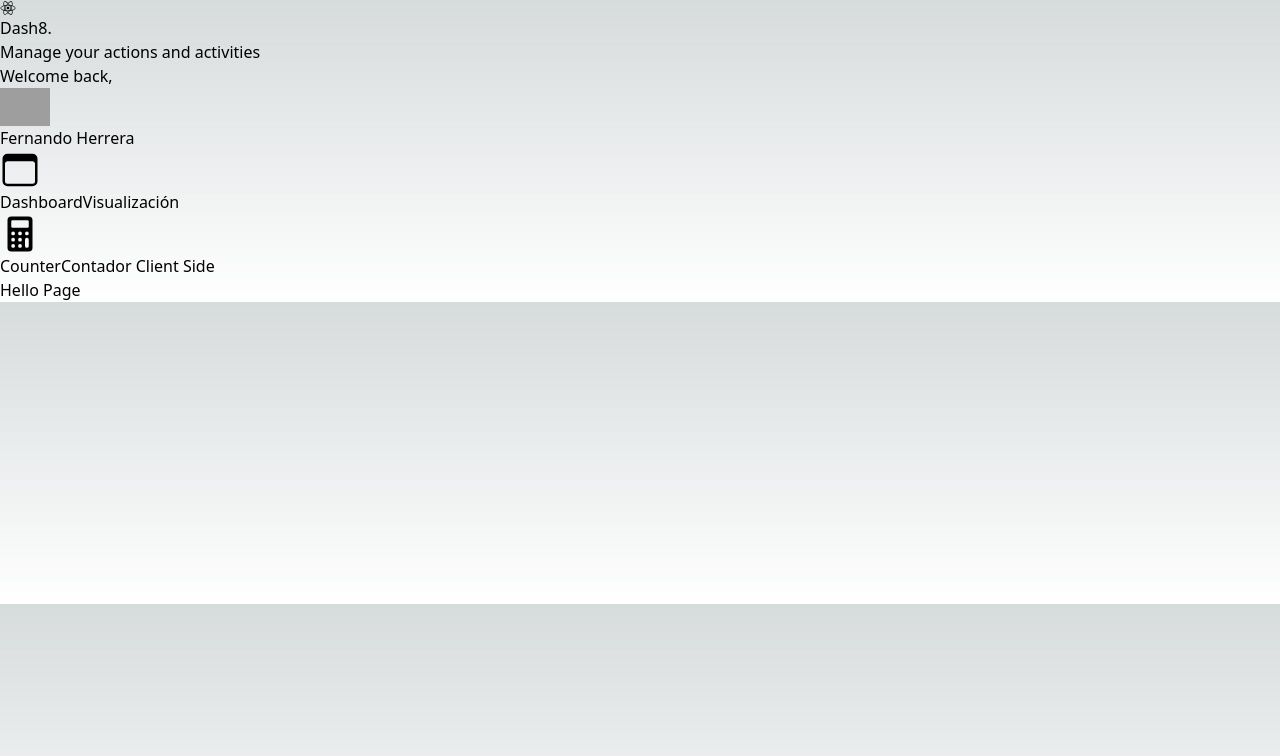
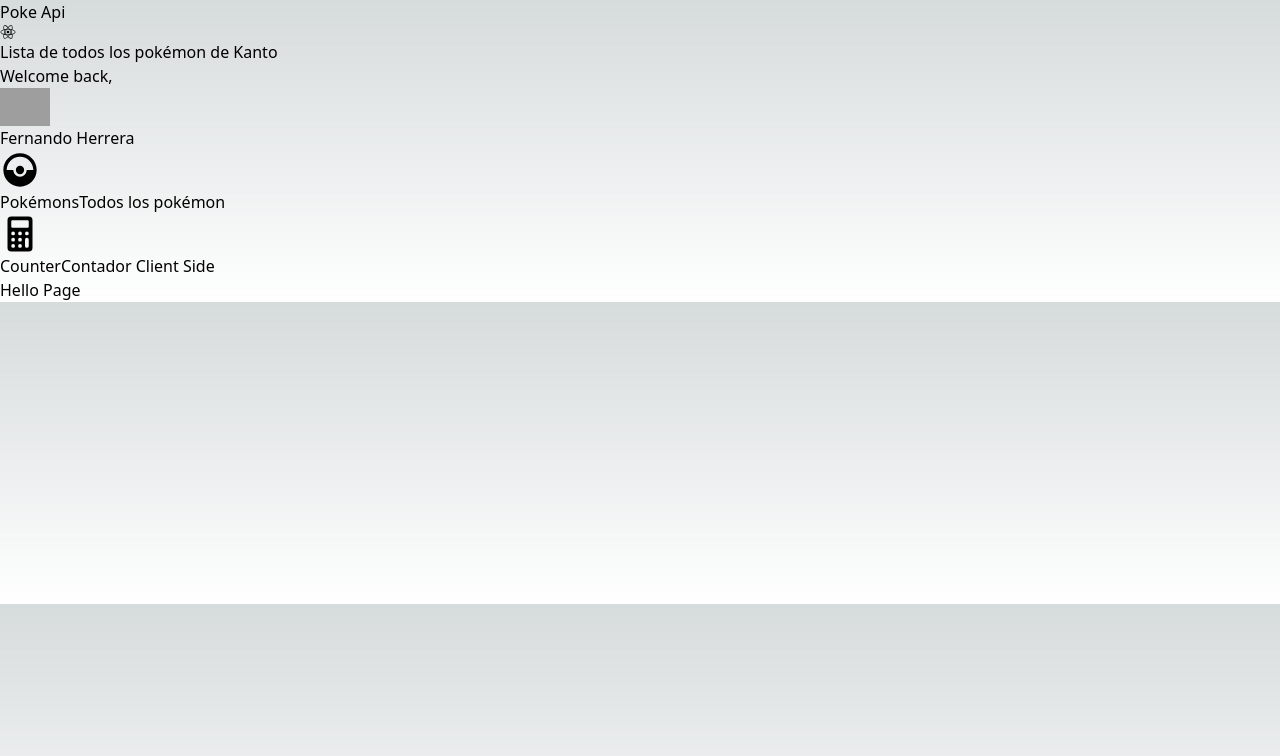
Before and after one commit to Lucano17/poke-api, a Next.js app: page /dashboard/counter in a window 1280 px wide. Shown: the top 756 px of the page. Built offline with nearby package versions, Linux system fonts and the light colour scheme; grey boxes are pictures that could not be loaded.

Commit message:
getPokemons fetching api

```diff
--- a/src/app/dashboard/counter/page.tsx
+++ b/src/app/dashboard/counter/page.tsx
@@ -1,3 +1,9 @@
+import { Metadata } from "next";
+
+export const metadata: Metadata = {
+    title: "Counter Page",
+    description: "Un Simple contador",
+}
 
 export default function NamePage() {
   return (
--- a/src/app/page.tsx
+++ b/src/app/page.tsx
@@ -2,7 +2,7 @@ import Image from "next/image";
 import { redirect } from "next/navigation";
 
 export default function Home() {
-  redirect("/dashboard/counter")
+  redirect("/dashboard/main")
   return (
     <div className="grid grid-rows-[20px_1fr_20px] items-center justify-items-center min-h-screen p-8 pb-20 gap-16 sm:p-20 font-[family-name:var(--font-geist-sans)]">
 
--- a/src/components/SideBar.tsx
+++ b/src/components/SideBar.tsx
@@ -1,47 +1,50 @@
-import Image from 'next/image';
-import { IoBrowsersOutline, IoCalculator, IoLogoReact } from 'react-icons/io5';
-import { SidebarMenuItem } from './SideBarMenuItem';
-
+import Image from "next/image";
+import { IoBrowsersOutline, IoCalculator, IoLogoReact } from "react-icons/io5";
+import { MdCatchingPokemon } from "react-icons/md";
+import { SidebarMenuItem } from "./SideBarMenuItem";
 
 const menuItems = [
   {
-    path: '/dashboard/main',
-    icon: <IoBrowsersOutline size={40} />,
-    title: 'Dashboard',
-    subTitle: 'Visualización'
+    path: "/dashboard/main",
+    icon: (
+      <MdCatchingPokemon size={40} style={{ transform: "rotate(180deg)" }} />
+    ),
+    title: "Pokémons",
+    subTitle: "Todos los pokémon",
   },
   {
-    path: '/dashboard/counter',
+    path: "/dashboard/counter",
     icon: <IoCalculator size={40} />,
-    title: 'Counter',
-    subTitle: 'Contador Client Side'
+    title: "Counter",
+    subTitle: "Contador Client Side",
   },
-]
-
+];
 
 export const Sidebar = () => {
   return (
-
-    <div id="menu"
-      style={{ width: '400px' }}
-      className="bg-gray-900 min-h-screen z-10 text-slate-300 w-64 left-0 h-screen overflow-y-scroll">
-
-
+    <div
+      id="menu"
+      style={{ width: "400px" }}
+      className="bg-gray-900 min-h-screen z-10 text-slate-300 w-64 left-0 h-screen overflow-y-scroll"
+    >
       <div id="logo" className="my-4 px-6">
         <h1 className="flex items-center  text-lg md:text-2xl font-bold text-white">
-          <IoLogoReact className='mr-2' />
-          <span> Dash</span>
-          <span className="text-blue-500">8</span>.
+          Poke Api
+          <span className="text-blue-500">
+            <IoLogoReact className="mr-2" />
+          </span>
         </h1>
-        <p className="text-slate-500 text-sm">Manage your actions and activities</p>
+        <p className="text-slate-500 text-sm">
+          Lista de todos los pokémon de Kanto
+        </p>
       </div>
-
 
       <div id="profile" className="px-6 py-10">
         <p className="text-slate-500">Welcome back,</p>
         <a href="#" className="inline-flex space-x-2 items-center">
           <span>
-            <Image className="rounded-full w-8 h-8"
+            <Image
+              className="rounded-full w-8 h-8"
               src="https://images.unsplash.com/photo-1542909168-82c3e7fdca5c"
               alt="User avatar"
               width={50}
@@ -54,16 +57,12 @@ export const Sidebar = () => {
         </a>
       </div>
 
+      <div id="nav" className="w-full px-6">
+        {menuItems.map((item) => (
+          <SidebarMenuItem key={item.path} {...item} />
+        ))}
 
-      <div id="nav" className="w-full px-6">
-
-        {
-          menuItems.map( item => (
-              <SidebarMenuItem  key={ item.path } {...item} />
-          ))
-        }
-
-{/*
+        {/*
         <a href="#" className="w-full px-2 inline-flex space-x-2 items-center border-b border-slate-700 py-3 hover:bg-white/5 transition ease-linear duration-150">
           <div>
             <svg xmlns="http://www.w3.org/2000/svg" fill="none" viewBox="0 0 24 24" strokeWidth="1.5" stroke="currentColor" className="w-6 h-6">
@@ -75,10 +74,7 @@ export const Sidebar = () => {
             <span className="text-sm text-slate-500 hidden md:block">Estado local</span>
           </div>
         </a> */}
-
-
-
       </div>
     </div>
-  )
-}
+  );
+};
```
Also changed, not shown: src/app/dashboard/main/page.tsx (added, +19 -0 lines).
